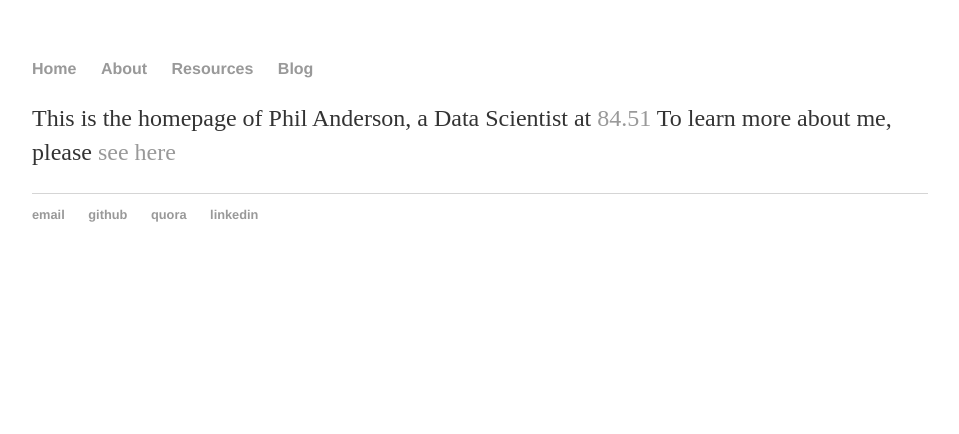
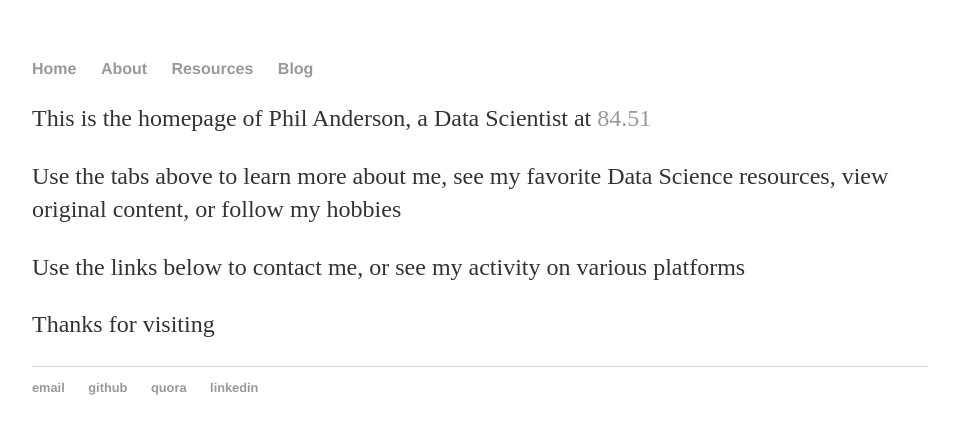
Before and after one commit to panders225/panders225.github.io, a Jekyll site: the page built from index.html, in a window 1280 px wide. Shown: the top 434 px of the page, without its empty margins (160-1119 px from the left). Built offline with Jekyll 4.4.1, drawn with Linux system fonts in a browser that asks for light colours.

Commit message:
Update index.html

```diff
--- a/index.html
+++ b/index.html
@@ -3,7 +3,8 @@ layout: default
 title: Phil Anderson, Data Scientist
 ---
 <div class="blurb">
-	<p>This is the homepage of Phil Anderson, a Data Scientist at <a href="https://www.8451.com/">84.51</a>
-		To learn more about me, please <a href="/about">see here</a>
-	</p>
+	<p>This is the homepage of Phil Anderson, a Data Scientist at <a href="https://www.8451.com/">84.51</a></p>
+	<p>Use the tabs above to learn more about me, see my favorite Data Science resources, view original content, or follow my hobbies</p>
+	<p>Use the links below to contact me, or see my activity on various platforms</p>
+	<p>Thanks for visiting</p>
 </div><!-- /.blurb -->
```
